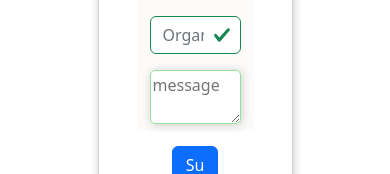
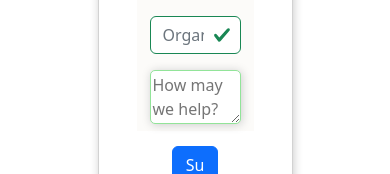
Before and after one commit to Psam4ord/cloud-gallery, a React (Create React App) app: page /contact in a window 390 px wide. Shown: the part 319-493 px from the top of the page. Built offline with nearby package versions, Linux system fonts and the light colour scheme.

Commit message:
landing media queries 100%

```diff
--- a/src/components/ContactPage.js
+++ b/src/components/ContactPage.js
@@ -81,7 +81,7 @@ const ContactForm = () => {
                 <textarea id="message-content"
                 onChange={(e) => setMsg(e.target.value)}
                 value={msg}
-                placeholder="message" />
+                placeholder="How may we help?" />
               </label>
             </Form>
           </Col>
--- a/src/styles/landing.css
+++ b/src/styles/landing.css
@@ -105,4 +105,14 @@
     html{
       margin:0px !important;
     }
+
+    @media only screen and (max-width: 320px){
+  h1{
+        display: flex;
+        justify-content: center;
+        align-items: center;
+        margin: 0px 50px !important;
+        padding: 0 10px;
+      }
+    }
   }
```
